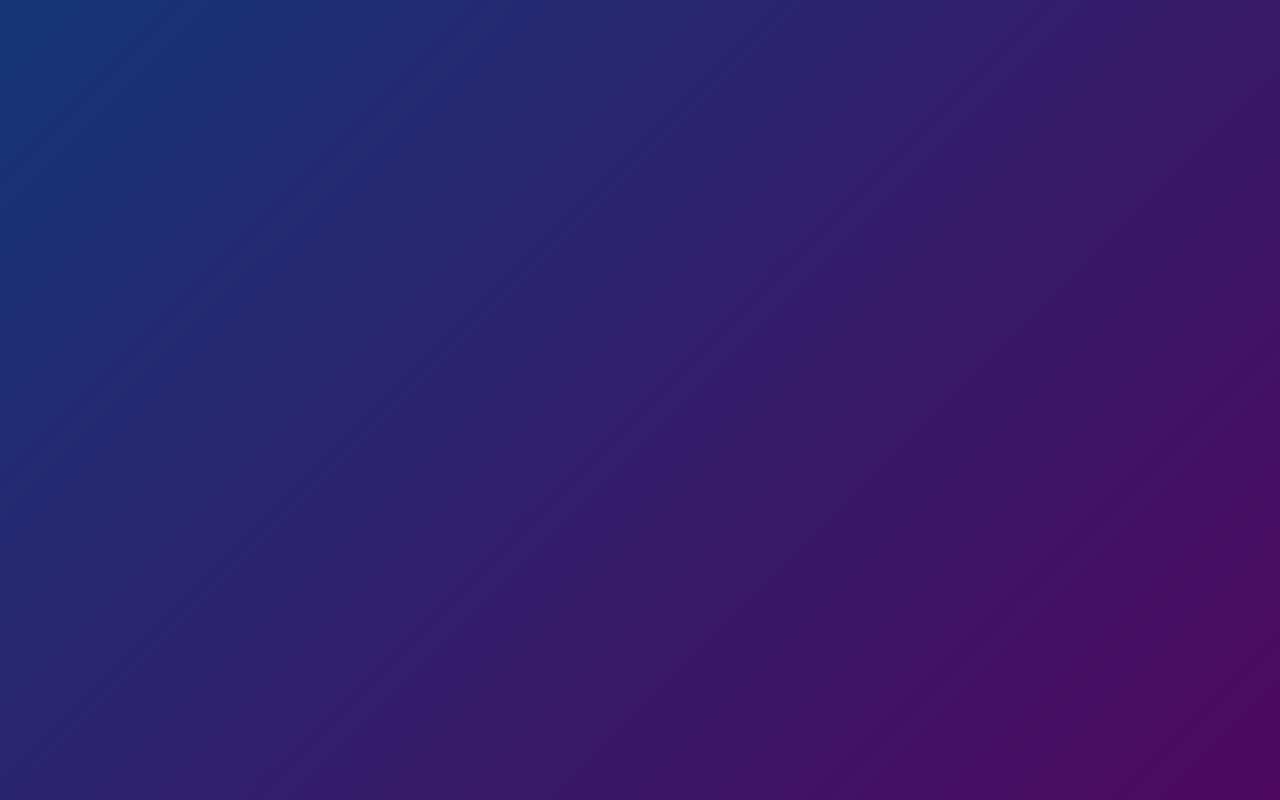
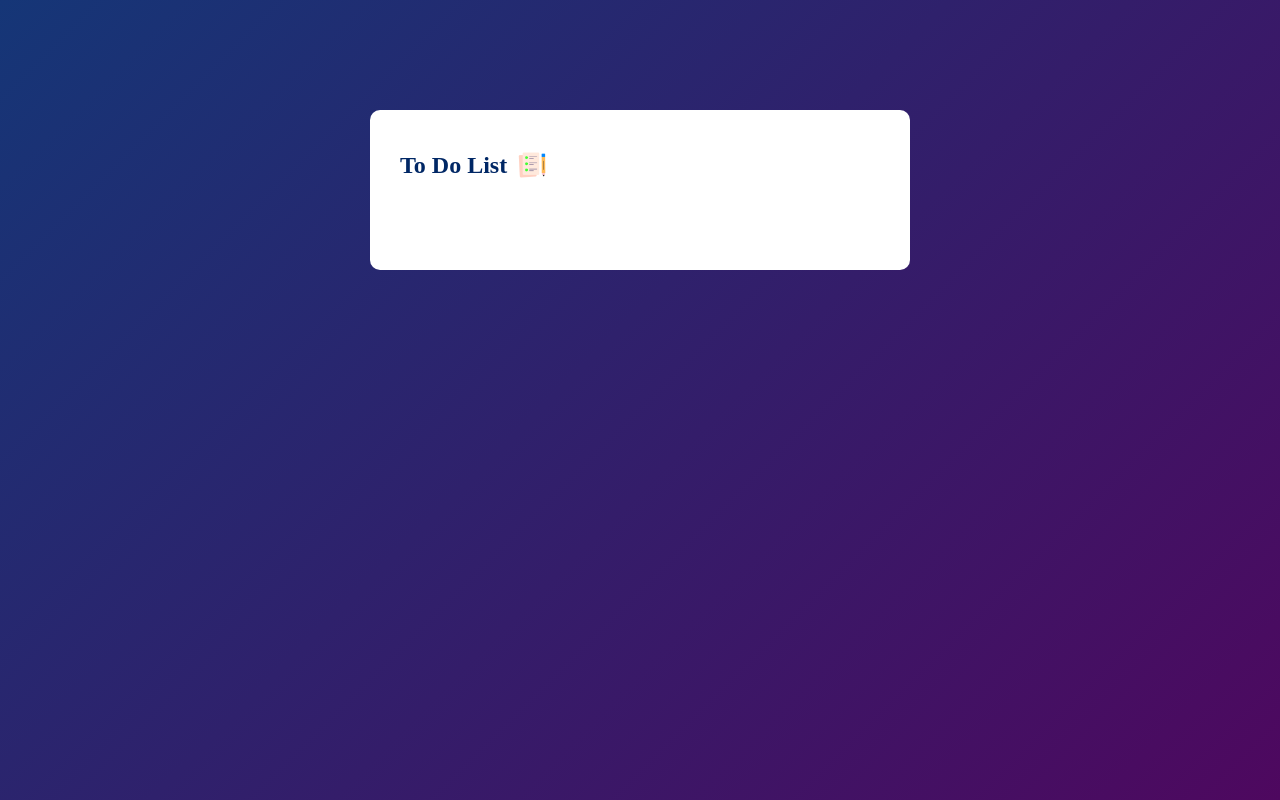
Before and after one commit to muzammil807/CodeAlpha_Project_To-Do-List, a plain HTML site: page index.html in a window 1280 px wide. Drawn offline with Linux system fonts and the light colour scheme.

Commit message:
Add To Do List App only with tittle

```diff
--- a/index.html
+++ b/index.html
@@ -1,16 +1,16 @@
 <!DOCTYPE html>
 <html lang="en">
-<head>
-    <meta charset="UTF-8">
-    <meta name="viewport" content="width=device-width, initial-scale=1.0">
+  <head>
+    <meta charset="UTF-8" />
+    <meta name="viewport" content="width=device-width, initial-scale=1.0" />
     <title>Document</title>
-    <link rel="stylesheet" href="style.css">
-</head>
-<body>
-
+    <link rel="stylesheet" href="style.css" />
+  </head>
+  <body>
     <div class="container">
-
+      <div class="todo-app">
+        <h2>To Do List <img src="./images/icon.png" alt="" /></h2>
+      </div>
     </div>
-
-</body>
+  </body>
 </html>
--- a/style.css
+++ b/style.css
@@ -1,11 +1,29 @@
-*{
+* {
   margin: 0;
   padding: 0;
   box-sizing: border-box;
 }
-.container{
+.container {
   height: 100vh;
   width: 100%;
-    background: linear-gradient(135deg,#153677,#4e085f);
+  background: linear-gradient(135deg, #153677, #4e085f);
   padding: 10px;
 }
+.todo-app {
+  width: 100%;
+  max-width: 540px;
+  background: #fff;
+  margin: 100px auto 20px;
+  padding: 40px 30px 70px;
+  border-radius: 10px;
+}
+.todo-app h2 {
+  color: #002765;
+  display: flex;
+  margin-bottom: 20px;
+  align-items: center;
+}
+.todo-app h2 img {
+  width: 30px;
+  margin-left: 10px;
+}
```
Also changed, not shown: images/checked.png (added), images/icon.png (added), images/unchecked.png (added). Lines whose indentation alone changed are shown as unchanged.
